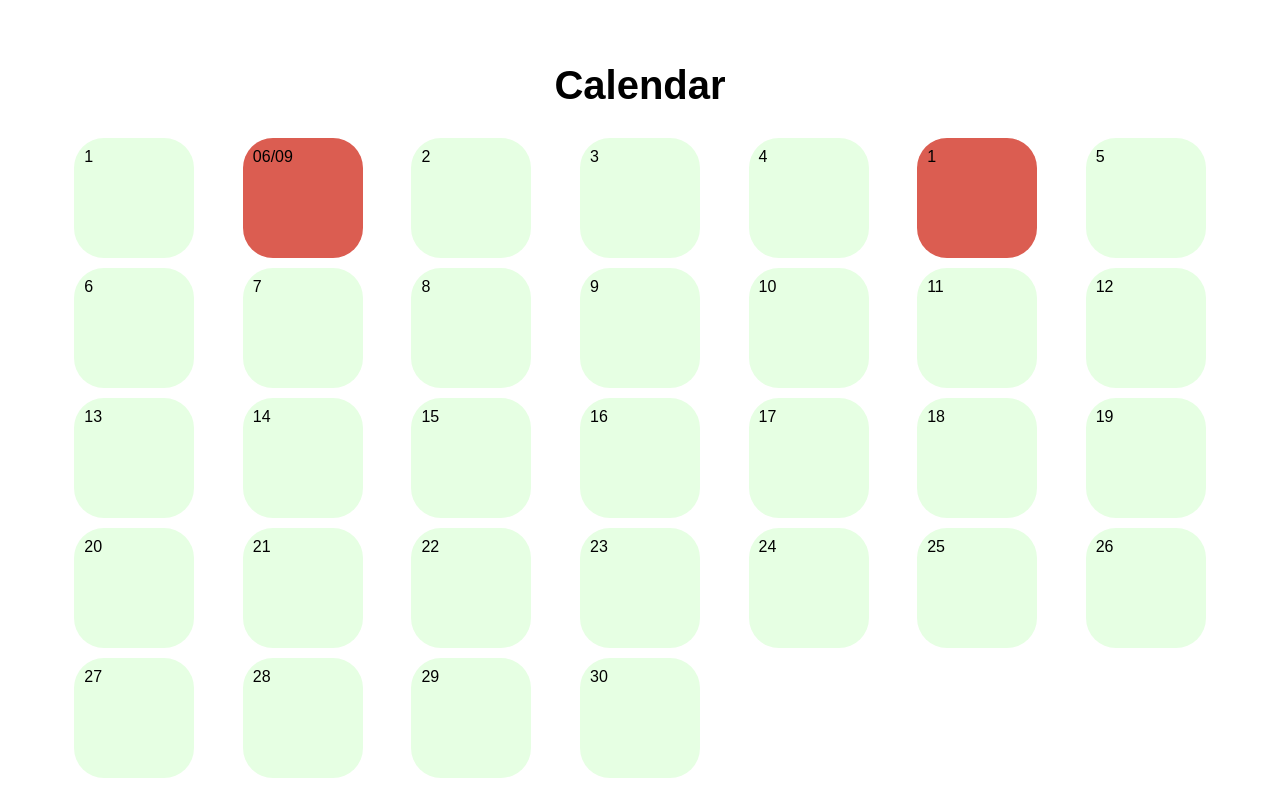
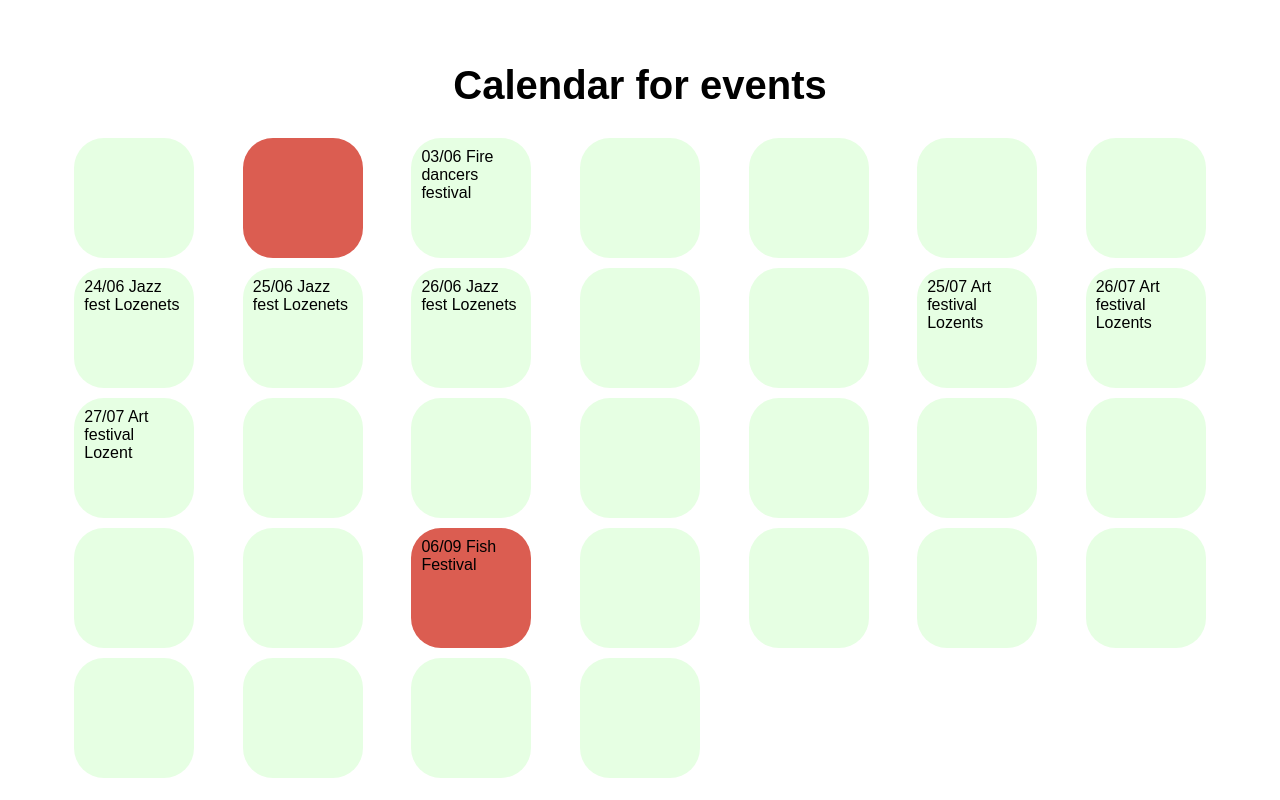
Before and after one commit to MaNiyaCc/GuestHouseValina-exam, a plain HTML site: page en/index.html in a window 1280 px wide. Shown: the part 1580-2380 px from the top of the page. Drawn offline with Linux system fonts and the light colour scheme.

Commit message:
Update index.html

```diff
--- a/en/index.html
+++ b/en/index.html
@@ -66,40 +66,40 @@
         </section>
 
         <section class="booking-calendar" id="booking-calendar">
-            <h3>Calendar</h3>
+            <h3>Calendar for events</h3>
             <section class="days">
-                <div class="day">1</div>
-                <div class="day active-day">06/09</div>
-                <div class="day">2</div>
-                <div class="day">3</div>
-                <div class="day">4</div>
-                <div class="day active-day">1</div>
-                <div class="day">5</div>
-                <div class="day">6</div>
-                <div class="day">7</div>
-                <div class="day">8</div>
-                <div class="day">9</div>
-                <div class="day">10</div>
-                <div class="day">11</div>
-                <div class="day">12</div>
-                <div class="day">13</div>
-                <div class="day">14</div>
-                <div class="day">15</div>
-                <div class="day">16</div>
-                <div class="day">17</div>
-                <div class="day">18</div>
-                <div class="day">19</div>
-                <div class="day">20</div>
-                <div class="day">21</div>
-                <div class="day">22</div>
-                <div class="day">23</div>
-                <div class="day">24</div>
-                <div class="day">25</div>
-                <div class="day">26</div>
-                <div class="day">27</div>
-                <div class="day">28</div>
-                <div class="day">29</div>
-                <div class="day">30</div>
+                <div class="day"></div>
+                <div class="day active-day"></div>
+                <div class="day">03/06 Fire dancers festival</div>
+                <div class="day"></div>
+                <div class="day"></div>
+                <div class="day"></div>
+                <div class="day"></div>
+                <div class="day">24/06 Jazz fest Lozenets</div>
+                <div class="day">25/06 Jazz fest Lozenets</div>
+                <div class="day">26/06 Jazz fest Lozenets</div>
+                <div class="day"></div>
+                <div class="day"></div>
+                <div class="day">25/07 Art festival Lozents</div>
+                <div class="day">26/07 Art festival Lozents</div>
+                <div class="day">27/07 Art festival Lozent</div>
+                <div class="day"></div>
+                <div class="day"></div>
+                <div class="day"></div>
+                <div class="day"></div>
+                <div class="day"></div>
+                <div class="day"></div>
+                <div class="day"></div>
+                <div class="day"></div>
+                <div class="day active-day">06/09 Fish Festival</div>
+                <div class="day"></div>
+                <div class="day"></div>
+                <div class="day"></div>
+                <div class="day"></div>
+                <div class="day"></div>
+                <div class="day"></div>
+                <div class="day"></div>
+                <div class="day"></div>
             </section>
         </section>
 
```
